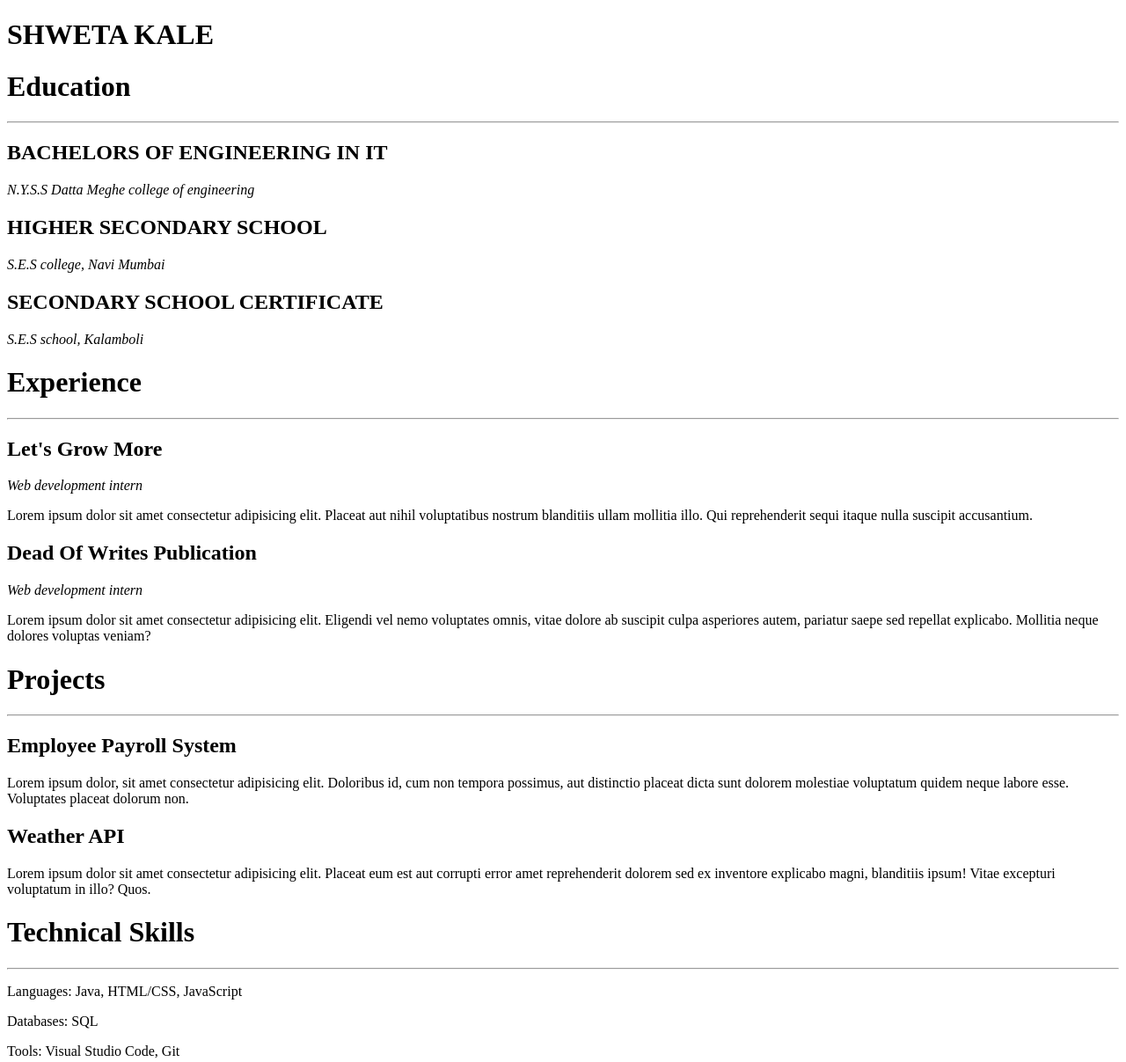
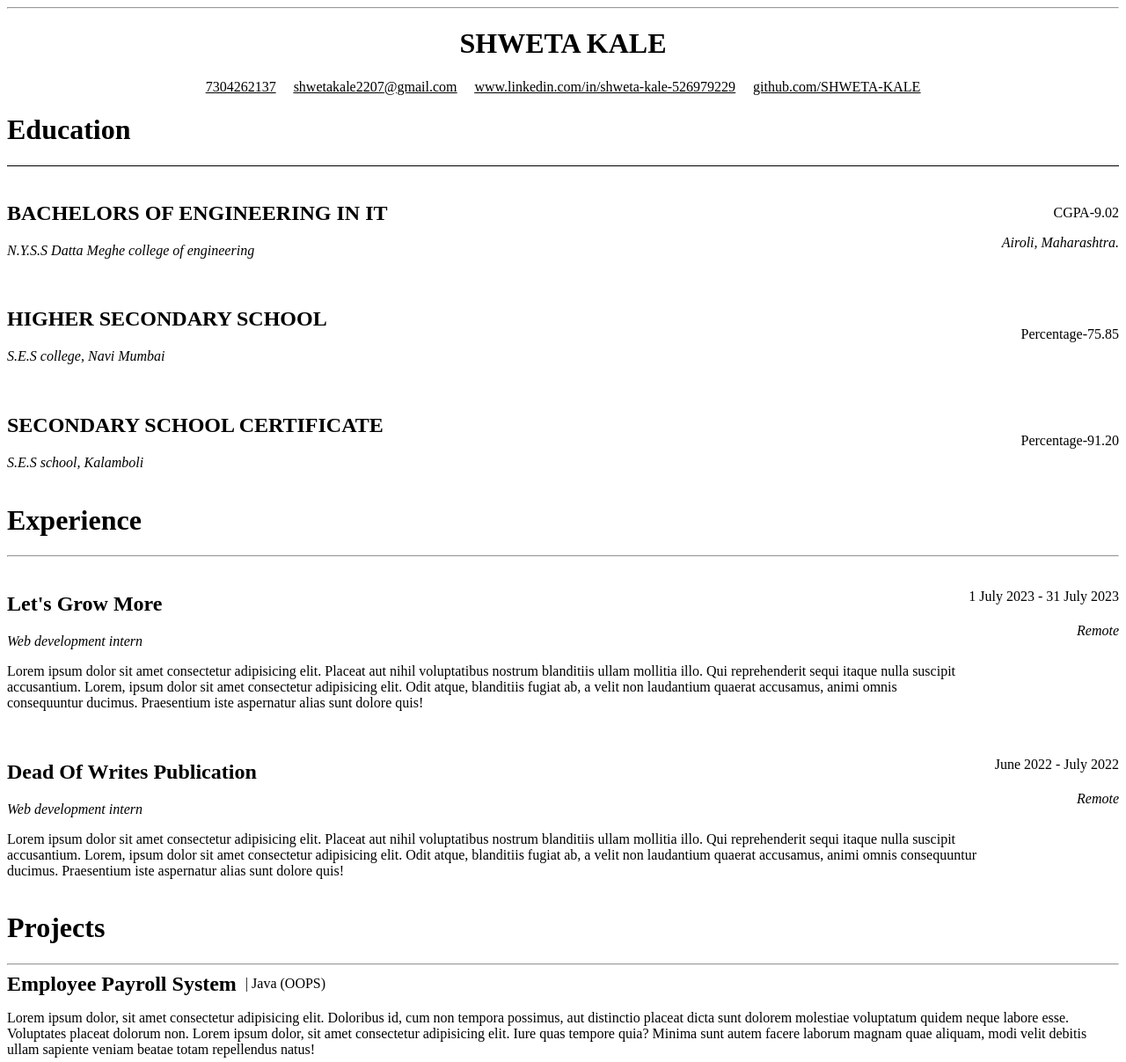
Before and after one commit to SHWETA-KALE/Git_Resume_Assignment, a plain HTML site: page index.html in a window 1280 px wide. Shown: the top 1207 px of the page at 88% size. Drawn offline with Linux system fonts and the light colour scheme.

Commit message:
Added Css

```diff
--- a/index.html
+++ b/index.html
@@ -4,40 +4,185 @@
     <meta charset="UTF-8">
     <meta name="viewport" content="width=device-width, initial-scale=1.0">
     <title>Resume</title>
+    <style>
+        .center {
+            text-align: center;
+        }
+
+        .contact-info {
+            display: flex;
+            justify-content: center;
+            gap: 20px;
+            flex-wrap: wrap;
+            margin: 20px 0;
+        }
+
+        .contact-info p {
+            margin: 0;
+            text-decoration: underline;
+        }
+
+        .contact-info a {
+            color: inherit;
+            text-decoration: underline;
+        }
+
+        /* Education section styling */
+        .education-container {
+            margin: 20px 0;
+        }
+
+        .education-details {
+            display: flex;
+            justify-content: space-between;
+            align-items: center;
+            margin-top: 10px;
+        }
+
+        .education-details .right-align {
+            text-align: right;
+        }
+
+
+        .hr-after-education {
+            border: 0;
+            border-top: 1px solid #000;
+            width: 100%;
+            margin: 10px 0;
+        }
+
+        /* Styling for the Experience section */
+        .experience-container {
+            display: flex;
+            justify-content: space-between;
+            margin: 20px 0;
+            align-items: flex-start;
+        }
+
+        .experience-details {
+            display: flex;
+            flex-direction: column;
+            align-items: flex-end;
+            text-align: right;
+        }
+
+        .experience-details .dates {
+            margin-bottom: 5px;
+        }
+
+        .experience-content {
+            flex: 1;
+        }
+
+        /* Styling for Projects section */
+        .project-details {
+            display: flex;
+            align-items: center;
+        }
+
+        .project-details h2 {
+            margin: 0;
+        }
+
+        .project-details span {
+            font-weight: normal;
+            margin-left: 10px;
+        }
+    </style>
 </head>
 <body>
-    <h1>SHWETA KALE</h1>
+    <hr>
+    <h1 class="center">SHWETA KALE</h1>
+
+    <!-- Contact Information Section -->
+    <div class="contact-info">
+        <p>7304262137</p>
+        <p><a href="mailto:shwetakale2207@gmail.com">shwetakale2207@gmail.com</a></p>
+        <p><a href="https://www.linkedin.com/in/shweta-kale-526979229/" target="_blank">www.linkedin.com/in/shweta-kale-526979229</a></p>
+        <p><a href="https://github.com/SHWETA-KALE" target="_blank">github.com/SHWETA-KALE</a></p>
+    </div>
 
     <h1>Education</h1>
+    <hr class="hr-after-education">
 
-    <hr>
-
+    <div class="education-container">
+        <div class="education-details">
+            <div>
                 <h2>BACHELORS OF ENGINEERING IN IT</h2>
                 <p><i>N.Y.S.S Datta Meghe college of engineering</i></p>
+            </div>
+            <div class="right-align">
+                <p>CGPA-9.02</p>
+                <p><i>Airoli, Maharashtra.</i></p>
+            </div>
+        </div>
+    </div>
 
+    <div class="education-container">
+        <div class="education-details">
+            <div>
                 <h2>HIGHER SECONDARY SCHOOL</h2>
-    <p><i>S.E.S college, Navi Mumbai </i></p>
+                <p><i>S.E.S college, Navi Mumbai</i></p>
+            </div>
+            <div class="right-align">
+                <p>Percentage-75.85</p>
+            </div>
+        </div>
+    </div>
 
+    <div class="education-container">
+        <div class="education-details">
+            <div>
                 <h2>SECONDARY SCHOOL CERTIFICATE</h2>
                 <p><i>S.E.S school, Kalamboli</i></p>
-
+            </div>
+            <div class="right-align">
+                <p>Percentage-91.20</p>
+            </div>
+        </div>
+    </div>
 
     <h1>Experience</h1>
     <hr>
+
+    <div class="experience-container">
+        <div class="experience-content">
             <h2>Let's Grow More</h2>
             <i>Web development intern</i>
-    <p>Lorem ipsum dolor sit amet consectetur adipisicing elit. Placeat aut nihil voluptatibus nostrum blanditiis ullam mollitia illo. Qui reprehenderit sequi itaque nulla suscipit accusantium.</p>
+            <p>Lorem ipsum dolor sit amet consectetur adipisicing elit. Placeat aut nihil voluptatibus nostrum blanditiis ullam mollitia illo. Qui reprehenderit sequi itaque nulla suscipit accusantium. Lorem, ipsum dolor sit amet consectetur adipisicing elit. Odit atque, blanditiis fugiat ab, a velit non laudantium quaerat accusamus, animi omnis consequuntur ducimus. Praesentium iste aspernatur alias sunt dolore quis!</p>
+        </div>
+        <div class="experience-details">
+            <p class="dates">1 July 2023 - 31 July 2023</p>
+            <p><i>Remote</i></p>
+        </div>
+    </div>
 
+    <div class="experience-container">
+        <div class="experience-content">
             <h2>Dead Of Writes Publication</h2>
             <i>Web development intern</i>
-    <p>Lorem ipsum dolor sit amet consectetur adipisicing elit. Eligendi vel nemo voluptates omnis, vitae dolore ab suscipit culpa asperiores autem, pariatur saepe sed repellat explicabo. Mollitia neque dolores voluptas veniam?</p>
+            <p>Lorem ipsum dolor sit amet consectetur adipisicing elit. Placeat aut nihil voluptatibus nostrum blanditiis ullam mollitia illo. Qui reprehenderit sequi itaque nulla suscipit accusantium. Lorem, ipsum dolor sit amet consectetur adipisicing elit. Odit atque, blanditiis fugiat ab, a velit non laudantium quaerat accusamus, animi omnis consequuntur ducimus. Praesentium iste aspernatur alias sunt dolore quis!</p>
+        </div>
+        <div class="experience-details">
+            <p class="dates">June 2022 - July 2022</p>
+            <p><i>Remote</i></p>
+        </div>
+    </div>
+
+
     <h1>Projects</h1>
     <hr>
+    <div class="project-details">
         <h2>Employee Payroll System</h2>
-    <p>Lorem ipsum dolor, sit amet consectetur adipisicing elit. Doloribus id, cum non tempora possimus, aut distinctio placeat dicta sunt dolorem molestiae voluptatum quidem neque labore esse. Voluptates placeat dolorum non.</p>
+        <span>| Java (OOPS)</span>
+    </div>
+    <p>Lorem ipsum dolor, sit amet consectetur adipisicing elit. Doloribus id, cum non tempora possimus, aut distinctio placeat dicta sunt dolorem molestiae voluptatum quidem neque labore esse. Voluptates placeat dolorum non. Lorem ipsum dolor, sit amet consectetur adipisicing elit. Iure quas tempore quia? Minima sunt autem facere laborum magnam quae aliquam, modi velit debitis ullam sapiente veniam beatae totam repellendus natus!</p>
 
+    <div class="project-details">
         <h2>Weather API</h2>
-    <p>Lorem ipsum dolor sit amet consectetur adipisicing elit. Placeat eum est aut corrupti error amet reprehenderit dolorem sed ex inventore explicabo magni, blanditiis ipsum! Vitae excepturi voluptatum in illo? Quos.</p>
+        <span>| HTML, CSS, JavaScript</span>
+    </div>
+    <p>Lorem ipsum dolor sit amet consectetur adipisicing elit. Placeat eum est aut corrupti error amet reprehenderit dolorem sed ex inventore explicabo magni, blanditiis ipsum! Vitae excepturi voluptatum in illo? Quos. Lorem, ipsum dolor sit amet consectetur adipisicing elit. At sit similique quae quo dicta ipsam deleniti culpa quam nemo earum. Lorem ipsum, dolor sit amet consectetur adipisicing elit. Reprehenderit, eius aut. Voluptates nesciunt a possimus quia totam accusantium maxime nam?</p>
 
     <h1>Technical Skills</h1>
     <hr>
@@ -46,7 +191,6 @@
     <p>Tools: Visual Studio Code, Git</p>
     <p>Course: Object Oriented Programming, DBMS</p>
 
-
     <h1>Soft Skills</h1>
     <hr>
     <p>Teamwork, Adaptability, Attention to details, Innovative thinking.</p>
```
Lines whose indentation alone changed are shown as unchanged.
